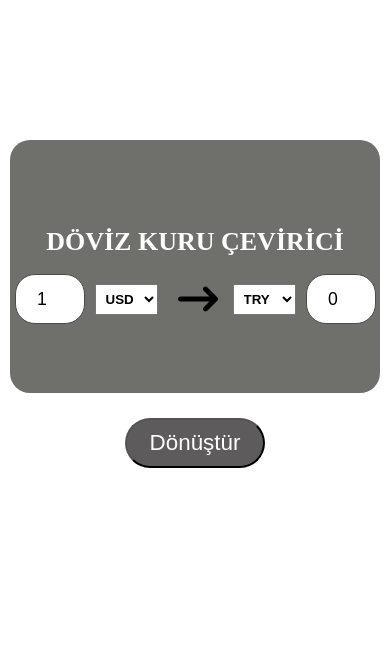
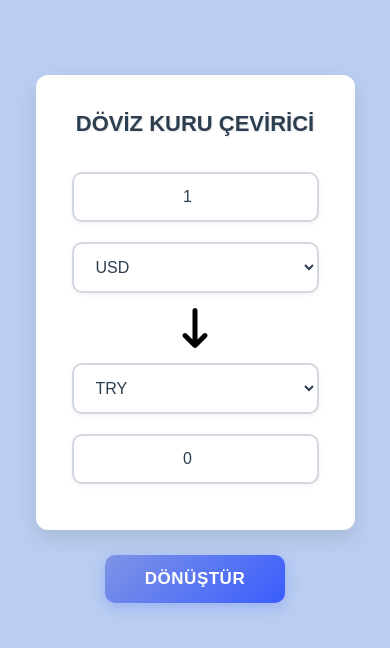
Before and after one commit to Furkannalbayrak/react-projects, a React (Vite) app in the folder currency-converter/: page / in a window 390 px wide. Shown: the top 648 px of the page. Built offline with nearby package versions, Linux system fonts and the light colour scheme; no server answers.

Commit message:
currency-converter responsive design

```diff
--- a/currency-converter/src/css/currency.css
+++ b/currency-converter/src/css/currency.css
@@ -1,92 +1,148 @@
+body {
+    margin: 0;
+    padding: 0;
+    font-family: 'Segoe UI', Tahoma, Geneva, Verdana, sans-serif;
+    background-color: rgb(187, 206, 241);
+    min-height: 100vh;
+    display: flex;
+    justify-content: center;
+}
 
-.container{
-    display: flex;
-    flex-direction: column;
-    justify-content: center;
-    align-items: center;
-    height: 30vh;
-    max-width: 600px;
-    min-width: 100px;
-    margin: 0px auto;
-    margin-top: 70px;
-    border-radius: 20px;
-    background-color: rgba(76, 77, 72, 0.800);
+.bigContainer {
+    width: 100%;
+    margin-top: 120px;
+    max-width: 800px;
+    padding: 20px;
+    box-sizing: border-box;
 }
-.container-child{
+
+.container {
+    background-color: #ffffff;
+    border-radius: 12px;
+    box-shadow: 0 8px 20px rgba(0, 0, 0, 0.1);
+    padding: 35px;
+    margin-bottom: 25px;
+    border: 1px solid rgba(255, 255, 255, 0.5);
+}
+
+.title {
+    color: #2c3e50;
+    text-align: center;
+    margin: 0 0 35px 0;
+    font-size: 28px;
+    font-family: sans-serif;
+    font-weight: 600;
+    text-shadow: 1px 1px 2px rgba(0, 0, 0, 0.1);
+}
+
+.container-child {
     display: flex;
     justify-content: center;
     align-items: center;
-}
-.title{
-    color: white;
-    text-align: center;
-}
-.amount{
-    max-width: 100px;
-    height: 50px;
-    margin-right: 10px;
-    border-radius: 20px;
-    border: 1px solid rgb(75, 75, 77);
-    text-align: center;
-    font-size: 1.1rem;
-    outline: none;
-}
-.first-option{
-    padding: 6px;
-    margin-right: 5px;
-    font-weight: bold;
-}
-.second-option{
-    padding: 6px;
-    font-weight: bold;
-}
-.result{
-    max-width: 100px;
-    margin-left: 10px;
-    height: 50px;
-    border-radius: 20px;
-    border: 1px solid rgb(75, 75, 77);
-    text-align: center;
-    font-size: 1.1rem;
-    outline: none;
+    flex-wrap: wrap;
+    gap: 10px;
 }
 
-.bigContainer{
-    padding-left: 10px;
-    padding-right: 10px;
-    padding-top: 70px;
+.amount, .result {
+    padding: 14px 18px;
+    border: 2px solid #d1d8e0;
+    border-radius: 10px;
+    font-size: 16px;
+    outline: none;
+    transition: all 0.3s ease;
+    background-color: #ffffff;
+    color: #2c3e50;
+    width: 130px;
+    text-align: center;
+    box-shadow: 0 2px 5px rgba(0, 0, 0, 0.05);
 }
 
-.convert-div{
+.amount:focus, .result:focus {
+    border-color: #4a6cf7;
+    box-shadow: 0 0 0 3px rgba(74, 108, 247, 0.2);
+}
+
+.first-option, .second-option {
+    padding: 14px 18px;
+    border: 2px solid #d1d8e0;
+    border-radius: 10px;
+    font-size: 16px;
+    font-weight: 500;
+    outline: none;
+    transition: all 0.3s ease;
+    background-color: #ffffff;
+    color: #2c3e50;
+    cursor: pointer;
+    box-shadow: 0 2px 5px rgba(0, 0, 0, 0.05);
+}
+
+.first-option:focus, .second-option:focus {
+    border-color: #4a6cf7;
+    box-shadow: 0 0 0 3px rgba(74, 108, 247, 0.2);
+}
+
+.convert-div {
     display: flex;
     justify-content: center;
-    width: 10%;
-    min-width: 140px;
-    margin: 25px auto;
-    height: 50px;
-    border-radius: 50px;
-
-}
-.convert{
-    width: 100%;
-    border-radius: 50px;
-    font-size: 1.4rem;
-    background-color: rgb(93, 91, 91);
-    transition: 0.3s;
-    color: white;
-}
-.convert:hover{
-    background-color: rgb(47, 46, 46);
+    margin-top: 20px;
 }
 
-@media(max-width: 500px){
-    .amount{
-        width: 70px;
+.convert {
+    background: linear-gradient(135deg, #7f94e6 0%, #395dfd 100%);
+    color: white;
+    border: none;
+    padding: 14px 35px;
+    font-size: 17px;
+    border-radius: 10px;
+    cursor: pointer;
+    transition: all 0.3s ease;
+    font-weight: 600;
+    width: 180px;
+    text-transform: uppercase;
+    letter-spacing: 0.5px;
+    box-shadow: 0 4px 15px rgba(74, 108, 247, 0.3);
+}
+
+.convert:hover {
+    transform: translateY(-2px);
+    box-shadow: 0 6px 20px rgba(74, 108, 247, 0.4);
+}
+
+.convert:active {
+    transform: translateY(1px);
+    box-shadow: 0 2px 10px rgba(74, 108, 247, 0.3);
+}
+
+/* Responsive adjustments */
+@media (max-width: 700px) {
+    .amount, .result, .first-option, .second-option {
+        width: 100%;
+        margin-bottom: 10px;
     }
-    .result{
-        width: 70px;
+
+    .container-child {
+        flex-direction: column;
+    }
+
+    .bigContainer{
+        margin-top: 50px;
+    }
+
+    /* Rotate arrow for mobile */
+    .container-child svg {
+        transform: rotate(90deg);
+        margin-bottom: 5px;
+    }
+}
+
+@media (max-width: 500px) {
+    .bigContainer{
+        padding: 25px;
     }
     .title{
-        font-size: 26px;
+        font-size: 22px;
+    }
+    .first-option{
+        margin-bottom: 5px;
     }
 }
```
